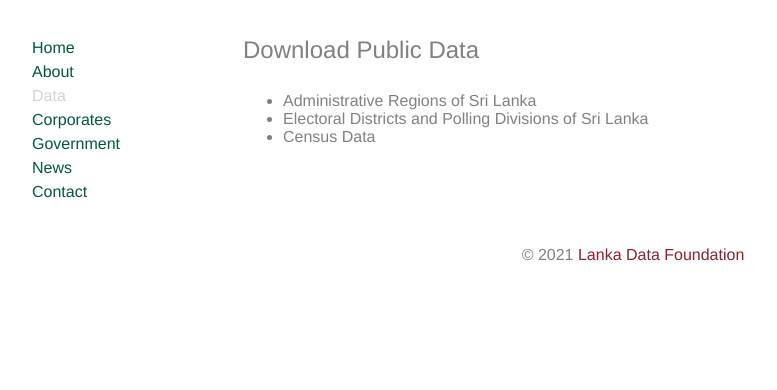
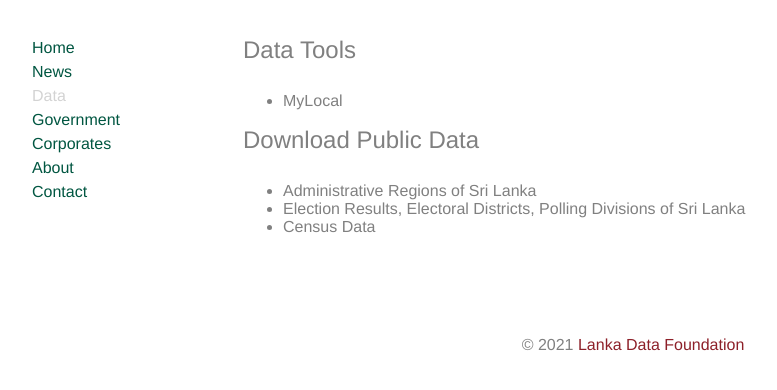
Before and after one commit to nuuuwan/datafoundation_lk, a React (Create React App) app: page /data in a window 1280 px wide. Shown: the top 390 px of the page, without its empty margins (7-784 px from the left). Built offline with nearby package versions, Linux system fonts and the light colour scheme.

Commit message:
More stubs

```diff
--- a/src/nonstate/molecules/Menu.js
+++ b/src/nonstate/molecules/Menu.js
@@ -6,11 +6,11 @@ export default function Menu(props) {
   return (
     <div className="div-menu">
       <MenuItem label="Home" />
+      <MenuItem label="News" />
+      <MenuItem label="Data" />
+      <MenuItem label="Government" />
+      <MenuItem label="Corporates" />
       <MenuItem label="About" />
-      <MenuItem label="Data" />
-      <MenuItem label="Corporates" />
-      <MenuItem label="Government" />
-      <MenuItem label="News" />
       <MenuItem label="Contact" />
     </div>
   )
--- a/src/stateful/pages/DataPage.js
+++ b/src/stateful/pages/DataPage.js
@@ -1,12 +1,16 @@
 export default function DataPage(props) {
   return (
     <div>
+      <h2>Data Tools</h2>
+      <ul>
+        <li>MyLocal</li>
+      </ul>
       <h2>Download Public Data</h2>
       <ul>
         <li>Administrative Regions of Sri Lanka</li>
-        <li>Electoral Districts and Polling Divisions of Sri Lanka</li>
+        <li>Election Results, Electoral Districts, Polling Divisions of Sri Lanka</li>
         <li>Census Data</li>
       </ul>
     </div>
-  )
+  );
 }
--- a/src/stateful/pages/GovernmentPage.js
+++ b/src/stateful/pages/GovernmentPage.js
@@ -1,3 +1,7 @@
 export default function GovernmentPage(props) {
-  return null;
+  return (
+    <div>
+      <h2>Our Data Partners</h2>
+    </div>
+  );
 }
```
